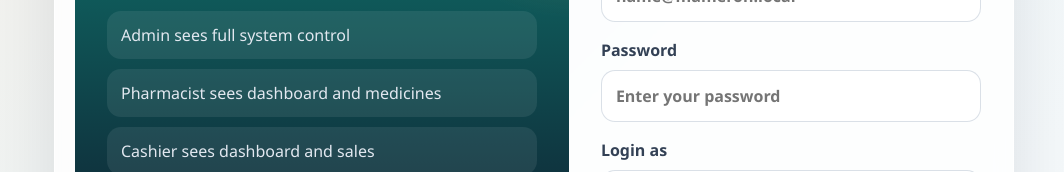
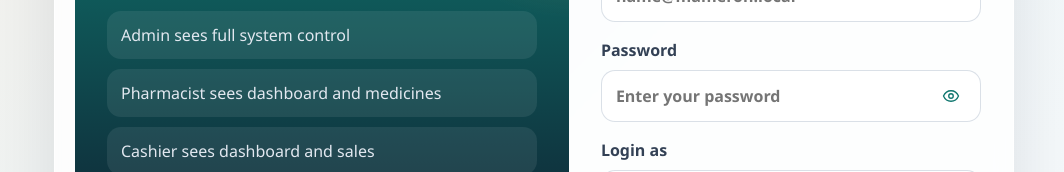
Before and after one commit to regnald01/mameron-pharmacy, a React (Vite) app in the folder client/: page /login in a window 1280 px wide. Shown: the part 314-486 px from the top of the page, without its empty margins (106-1170 px from the left). Built offline with nearby package versions, Linux system fonts and the light colour scheme; no server answers.

Commit message:
adding logic for user management from backend to admin dashboard

```diff
--- a/client/src/components/Dashboard.tsx
+++ b/client/src/components/Dashboard.tsx
@@ -1,7 +1,10 @@
 import { useEffect, useMemo, useState } from "react";
+import type { ChangeEvent, FormEvent } from "react";
 import { useOutletContext } from "react-router-dom";
 
 import {
+  createUser,
+  deleteUser,
   fetchDashboard,
   updateActivity,
   updateUser,
@@ -35,6 +38,14 @@ function AdminDashboard() {
   const [users, setUsers] = useState<AdminUserRecord[]>([]);
   const [activities, setActivities] = useState<ActivityRecord[]>([]);
   const [stats, setStats] = useState<DashboardStat[]>([]);
+  const [newUser, setNewUser] = useState({
+    name: "",
+    email: "",
+    password: "",
+    role: "Support" as UserRole,
+    status: "Pending" as UserStatus,
+    lastActive: "Just invited",
+  });
   const [search, setSearch] = useState("");
   const [statusFilter, setStatusFilter] = useState<UserStatus | "All">("All");
   const [loading, setLoading] = useState(true);
@@ -86,14 +97,79 @@ function AdminDashboard() {
     });
   }, [search, statusFilter, users]);
 
+  const nextStats = (nextUsers: AdminUserRecord[], nextActivities: ActivityRecord[] = activities) => {
+    const unresolvedActivities = nextActivities.filter((activity) => !activity.reviewed).length;
+    const activeUsers = nextUsers.filter((user) => user.status === "Active").length;
+    const pendingUsers = nextUsers.filter((user) => user.status === "Pending").length;
+
+    return [
+      {
+        label: "Total users",
+        value: String(nextUsers.length),
+        description: `${activeUsers} currently active in the workspace`,
+      },
+      {
+        label: "Pending approvals",
+        value: String(pendingUsers),
+        description: "Accounts waiting for activation or review",
+      },
+      {
+        label: "Open alerts",
+        value: String(unresolvedActivities),
+        description: "Activity items still waiting for an admin check",
+      },
+      {
+        label: "Audit coverage",
+        value: "98%",
+        description: "Recent system actions captured in the log feed",
+      },
+    ];
+  };
+
+  const handleNewUserChange = (
+    event: ChangeEvent<HTMLInputElement | HTMLSelectElement>
+  ) => {
+    setNewUser((current) => ({
+      ...current,
+      [event.target.name]: event.target.value,
+    }));
+  };
+
+  const handleCreateUser = async (event: FormEvent<HTMLFormElement>) => {
+    event.preventDefault();
+    const createdUser = await createUser(newUser);
+    const nextUsers = [createdUser, ...users];
+    setUsers(nextUsers);
+    setStats(nextStats(nextUsers));
+    setNewUser({
+      name: "",
+      email: "",
+      password: "",
+      role: "Support",
+      status: "Pending",
+      lastActive: "Just invited",
+    });
+  };
+
   const updateUserStatus = async (id: number, status: UserStatus) => {
     const nextUser = await updateUser(id, { status });
-    setUsers((current) => current.map((user) => (user.id === id ? nextUser : user)));
+    const nextUsers = users.map((user) => (user.id === id ? nextUser : user));
+    setUsers(nextUsers);
+    setStats(nextStats(nextUsers));
   };
 
   const updateUserRole = async (id: number, role: UserRole) => {
     const nextUser = await updateUser(id, { role });
-    setUsers((current) => current.map((user) => (user.id === id ? nextUser : user)));
+    const nextUsers = users.map((user) => (user.id === id ? nextUser : user));
+    setUsers(nextUsers);
+    setStats(nextStats(nextUsers));
+  };
+
+  const removeUser = async (id: number) => {
+    await deleteUser(id);
+    const nextUsers = users.filter((user) => user.id !== id);
+    setUsers(nextUsers);
+    setStats(nextStats(nextUsers));
   };
 
   const toggleActivityReview = async (id: number, reviewed: boolean) => {
@@ -159,6 +235,46 @@ function AdminDashboard() {
             </div>
           </div>
 
+          <form onSubmit={handleCreateUser} className="toolbar">
+            <input
+              name="name"
+              value={newUser.name}
+              onChange={handleNewUserChange}
+              placeholder="Full name"
+              required
+            />
+            <input
+              name="email"
+              type="email"
+              value={newUser.email}
+              onChange={handleNewUserChange}
+              placeholder="Email address"
+              required
+            />
+            <input
+              name="password"
+              type="password"
+              value={newUser.password}
+              onChange={handleNewUserChange}
+              placeholder="Temporary password"
+              required
+            />
+            <select name="role" value={newUser.role} onChange={handleNewUserChange}>
+              <option value="Admin">Admin</option>
+              <option value="Pharmacist">Pharmacist</option>
+              <option value="Cashier">Cashier</option>
+              <option value="Support">Support</option>
+            </select>
+            <select name="status" value={newUser.status} onChange={handleNewUserChange}>
+              <option value="Active">Active</option>
+              <option value="Pending">Pending</option>
+              <option value="Suspended">Suspended</option>
+            </select>
+            <button type="submit" className="button button--primary">
+              Add user
+            </button>
+          </form>
+
           <div className="table-wrap">
             <table className="data-table">
               <thead>
@@ -217,6 +333,13 @@ function AdminDashboard() {
                           onClick={() => void updateUserStatus(user.id, "Active")}
                         >
                           Approve
+                        </button>
+                        <button
+                          type="button"
+                          className="button button--ghost"
+                          onClick={() => void removeUser(user.id)}
+                        >
+                          Delete
                         </button>
                       </div>
                     </td>
--- a/client/src/lib/api.ts
+++ b/client/src/lib/api.ts
@@ -147,6 +147,21 @@ export async function updateUser(id: number, payload: Partial<Pick<AdminUserReco
   return data.user;
 }
 
+export async function createUser(payload: Omit<AdminUserRecord, "id"> & { password: string }) {
+  const data = await apiRequest<{ user: AdminUserRecord }>("/users/", {
+    method: "POST",
+    body: JSON.stringify(payload),
+  });
+
+  return data.user;
+}
+
+export async function deleteUser(id: number) {
+  await apiRequest<void>(`/users/${id}/`, {
+    method: "DELETE",
+  });
+}
+
 export async function updateActivity(id: number, reviewed: boolean) {
   const data = await apiRequest<{ activity: ActivityRecord }>(`/activities/${id}/`, {
     method: "PATCH",
--- a/client/src/pages/Login.css
+++ b/client/src/pages/Login.css
@@ -106,6 +106,10 @@
   font-weight: 600;
 }
 
+.password-field {
+  position: relative;
+}
+
 .login-form input,
 .login-form select {
   padding: 13px 14px;
@@ -113,6 +117,35 @@
   border: 1px solid rgba(148, 163, 184, 0.34);
   background: #ffffff;
   color: #0f172a;
+}
+
+.password-field input {
+  width: 100%;
+  padding-right: 72px;
+  box-sizing: border-box;
+}
+
+.password-toggle {
+  position: absolute;
+  top: 50%;
+  right: 12px;
+  width: 36px;
+  height: 36px;
+  display: inline-flex;
+  align-items: center;
+  justify-content: center;
+  transform: translateY(-50%);
+  border: none;
+  background: transparent;
+  color: #0f766e;
+  font: inherit;
+  font-weight: 700;
+  cursor: pointer;
+}
+
+.password-toggle svg {
+  width: 18px;
+  height: 18px;
 }
 
 .login-button {
--- a/client/src/pages/Login.tsx
+++ b/client/src/pages/Login.tsx
@@ -14,6 +14,7 @@ function Login() {
   const [password, setPassword] = useState("");
   const [role, setRole] = useState<AppRole>("Admin");
   const [submitting, setSubmitting] = useState(false);
+  const [showPassword, setShowPassword] = useState(false);
 
   if (user) {
     return <Navigate to="/" replace />;
@@ -70,13 +71,61 @@ function Login() {
 
           <label>
             <span>Password</span>
+            <div className="password-field">
               <input
-              type="password"
+                type={showPassword ? "text" : "password"}
                 value={password}
                 onChange={(event) => setPassword(event.target.value)}
                 placeholder="Enter your password"
                 required
               />
+              <button
+                type="button"
+                className="password-toggle"
+                onClick={() => setShowPassword((current) => !current)}
+                aria-label={showPassword ? "Hide password" : "Show password"}
+              >
+                {showPassword ? (
+                  <svg
+                    viewBox="0 0 24 24"
+                    aria-hidden="true"
+                    focusable="false"
+                  >
+                    <path
+                      d="M3 3l18 18M10.6 10.7a2 2 0 0 0 2.7 2.7M9.9 5.1A10.9 10.9 0 0 1 12 5c5 0 9.3 3.1 11 7-1 2.2-2.8 4.1-5 5.3M6.7 6.7C4.6 8 2.9 9.8 2 12c1.7 3.9 6 7 10 7 1 0 1.9-.1 2.8-.4M14.1 14.1A3 3 0 0 1 9.9 9.9"
+                      fill="none"
+                      stroke="currentColor"
+                      strokeWidth="1.8"
+                      strokeLinecap="round"
+                      strokeLinejoin="round"
+                    />
+                  </svg>
+                ) : (
+                  <svg
+                    viewBox="0 0 24 24"
+                    aria-hidden="true"
+                    focusable="false"
+                  >
+                    <path
+                      d="M2 12c1.7-3.9 6-7 10-7s8.3 3.1 10 7c-1.7 3.9-6 7-10 7S3.7 15.9 2 12Z"
+                      fill="none"
+                      stroke="currentColor"
+                      strokeWidth="1.8"
+                      strokeLinecap="round"
+                      strokeLinejoin="round"
+                    />
+                    <circle
+                      cx="12"
+                      cy="12"
+                      r="3"
+                      fill="none"
+                      stroke="currentColor"
+                      strokeWidth="1.8"
+                    />
+                  </svg>
+                )}
+              </button>
+            </div>
           </label>
 
           <label>
```
Also changed, not shown: 5 other files (tests, documents, lock files or other folders). Lines whose indentation alone changed are shown as unchanged.
